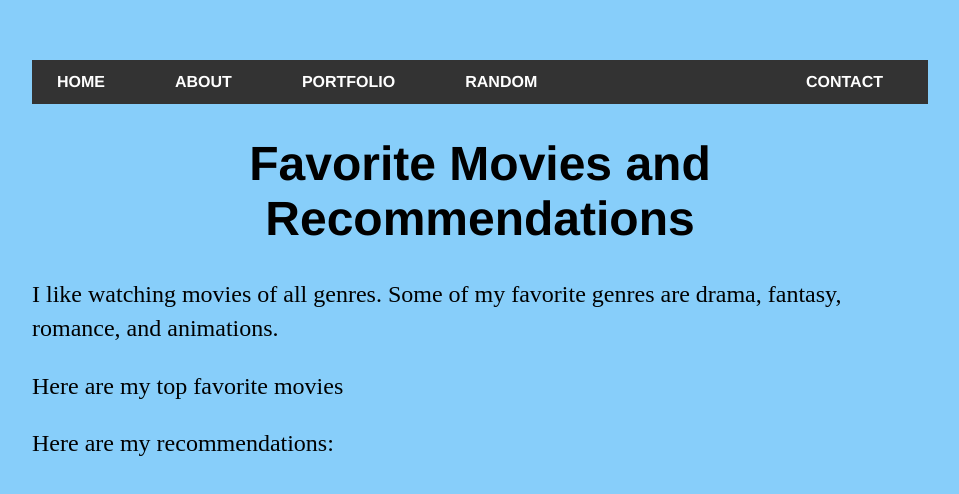
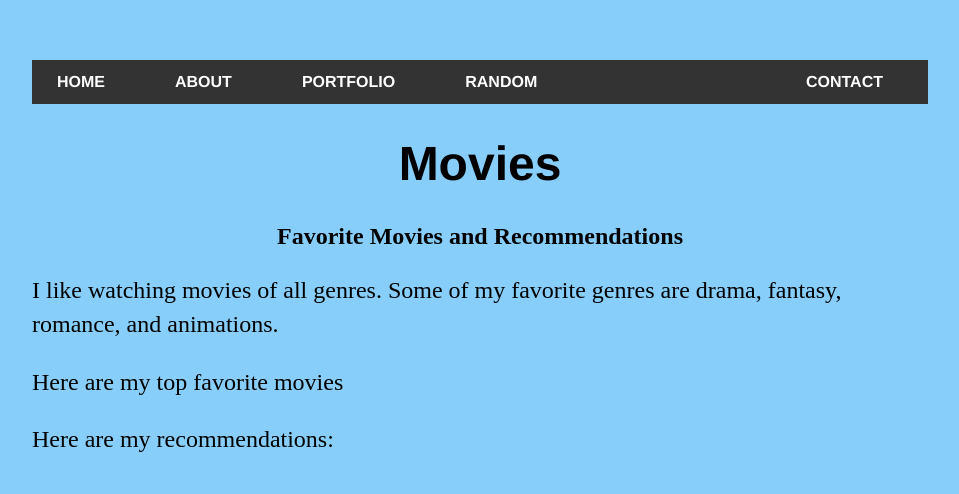
Before and after one commit to Jasmin808/Jasmin808.github.io, a plain HTML site: page Random/index.html in a window 1280 px wide. Shown: the whole page, without its empty margins (160-1119 px from the left). Drawn offline with Linux system fonts and the light colour scheme.

Commit message:
Update index.html

```diff
--- a/Random/index.html
+++ b/Random/index.html
@@ -42,8 +42,8 @@ li a:hover {
 </ul>
 </nav>
 </body>
-<h1 style="font-style:280%; text-align:center;>Movies</h1>
-           <h2 style="font-style:200%; text-align:center;>Favorite Movies and Recommendations</h2>
+<h1 style="font-style:280%; text-align:center;">Movies</h1>
+ <h2 style="font-style:190%; text-align:center;">Favorite Movies and Recommendations</h2>
 <p>I like watching movies of all genres. Some of my favorite genres are drama, fantasy, romance, and animations.</p>
 <p>Here are my top favorite movies</p>
 <p>Here are my recommendations:</p>
```
